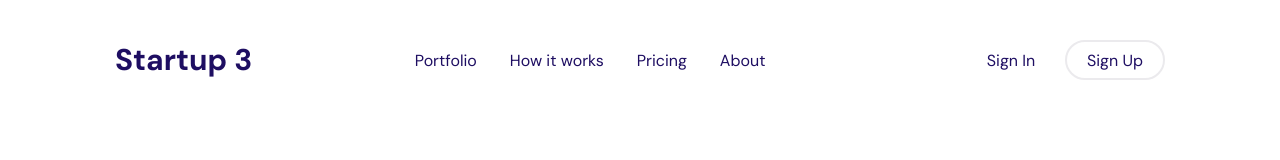
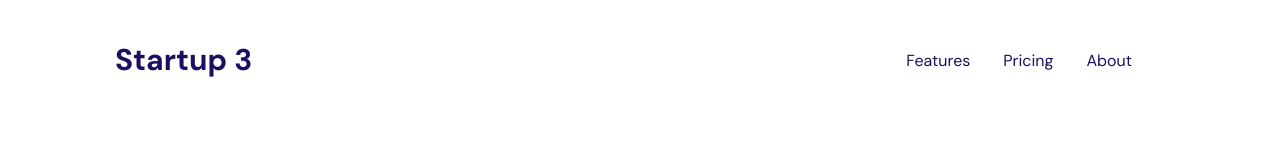
Before and after one commit to Nigarglm/CSS_Backgrounds, a plain HTML site: page index.html in a window 1280 px wide. Drawn offline with Linux system fonts and the light colour scheme.

Commit message:
navtask5 has done

```diff
--- a/index.html
+++ b/index.html
@@ -116,7 +116,7 @@
     </header> -->
 
     <!-- NAV4 -->
-    <header>
+    <!-- <header>
         <nav>
             <h2>Startup 3</h2>
             <ul>
@@ -138,6 +138,24 @@
                 <button class="btn2">Sign Up</button>
             </div>
         </nav>
+    </header> -->
+
+    <!-- NAV5 -->
+    <header>
+        <nav>
+            <h2>Startup 3</h2>
+            <ul>
+                <li>
+                    <a href="#">Features</a>
+                </li>
+                <li>
+                    <a href="#">Pricing</a>
+                </li>
+                <li>
+                    <a href="#">About</a>
+                </li>
+            </ul>
+        </nav>
     </header>
 </body>
 </html>
--- a/style.css
+++ b/style.css
@@ -33,6 +33,7 @@ header nav ul{
     display: flex;
     text-align: center;
     margin-top: 50px;
+    margin-right: 115px;
 }
 
 header nav ul li{
@@ -44,26 +45,3 @@ header nav ul li a{
     color: #1E0E62;
     font-family: 'DM Sans';
 }
-
-
-header nav button{
-    border-radius: 20px;
-    border: 2px solid transparent;
-    font-family: 'DM Sans';
-    font-size: 16px;
-    width: 100px;
-    height: 40px;
-    margin-top: 40px;
-}
-
-header nav .btn1{
-    color: #1E0E62;
-    background-color: #fff;
-}
-
-header nav .btn2{
-    color: #1E0E62;
-    background-color: #fff;
-    border-color: #EBEAED;
-    margin-right: 115px;
-}
```
